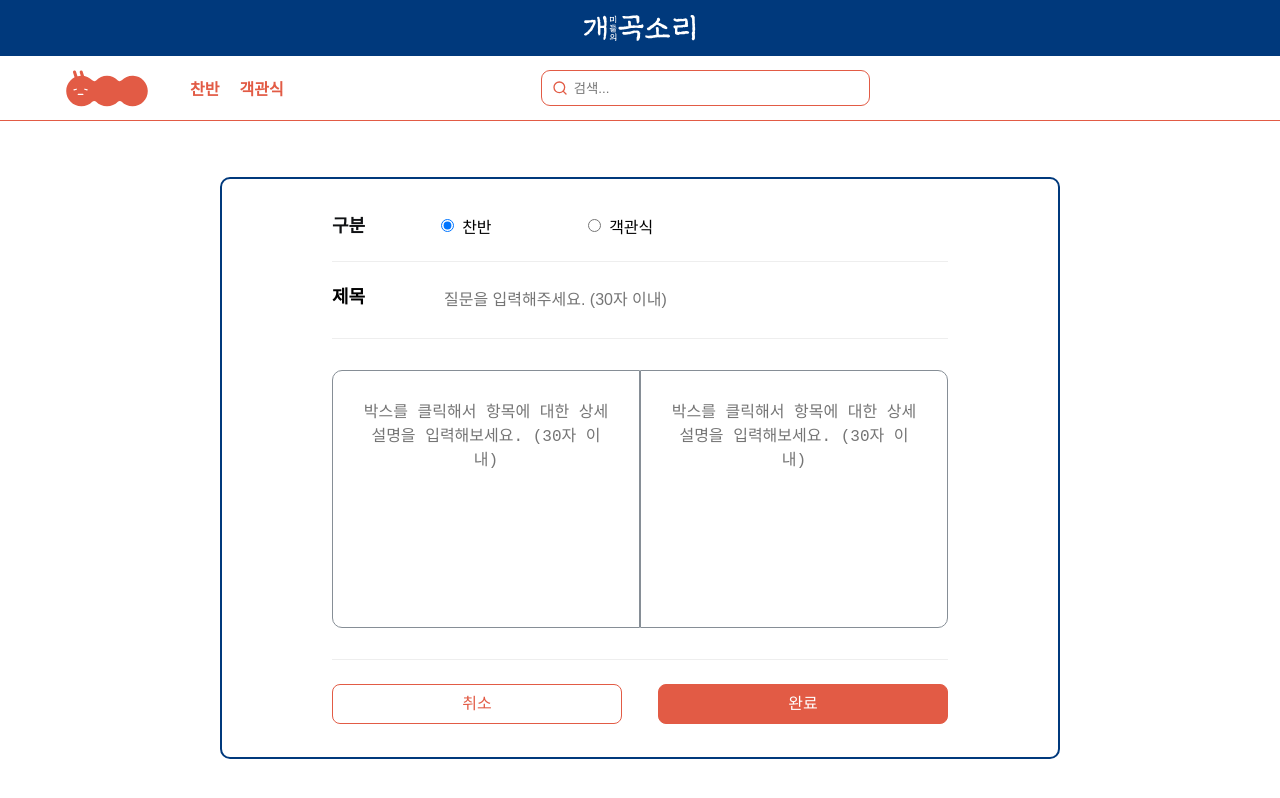
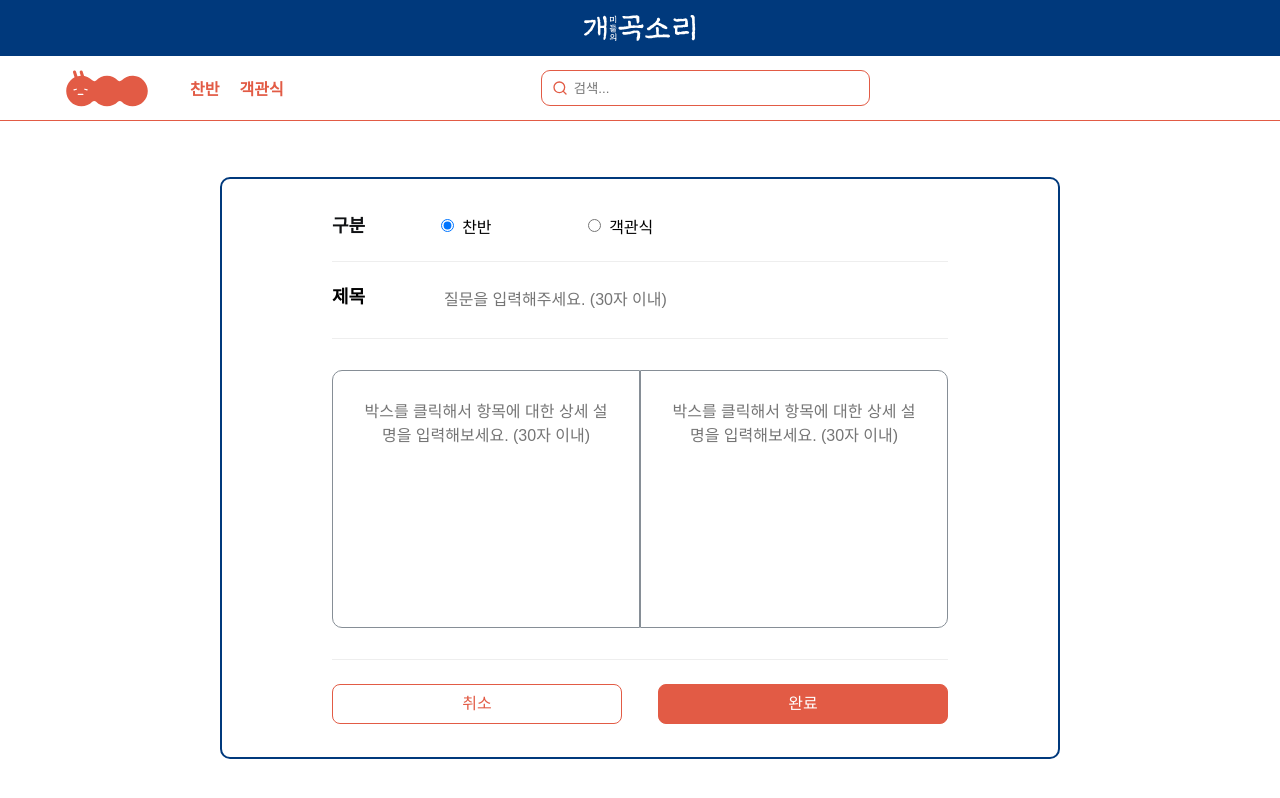
Before and after one commit to gabmin/Front-End, a React (Create React App) app: page /write in a window 1280 px wide. Shown: the top 798 px of the page. Built offline with nearby package versions, Linux system fonts and the light colour scheme; no server answers.

Commit message:
[edit] Either 작성페이지 font 수정

```diff
--- a/src/components/EitherWrite.js
+++ b/src/components/EitherWrite.js
@@ -127,9 +127,8 @@ const Input = styled.input`
   line-height: 22px;
   font-size: 16px;
   font-weight: 300;
-  &:placeholder {
-    color: #101214;
-  }
+  color: #101214;
+
   @media screen and (max-width: ${mobile}) {
     font-size: 14px;
   }
@@ -168,9 +167,8 @@ const ButtonInput = styled.textarea`
   resize: none;
   box-sizing: border-box;
   padding: 3px;
-  &:placeholder {
-    color: #101214;
-  }
+  font-family: "Noto-Sans KR", sans-serif;
+
   @media screen and (max-width: ${mobile}) {
     font-size: 14px;
   }
```
